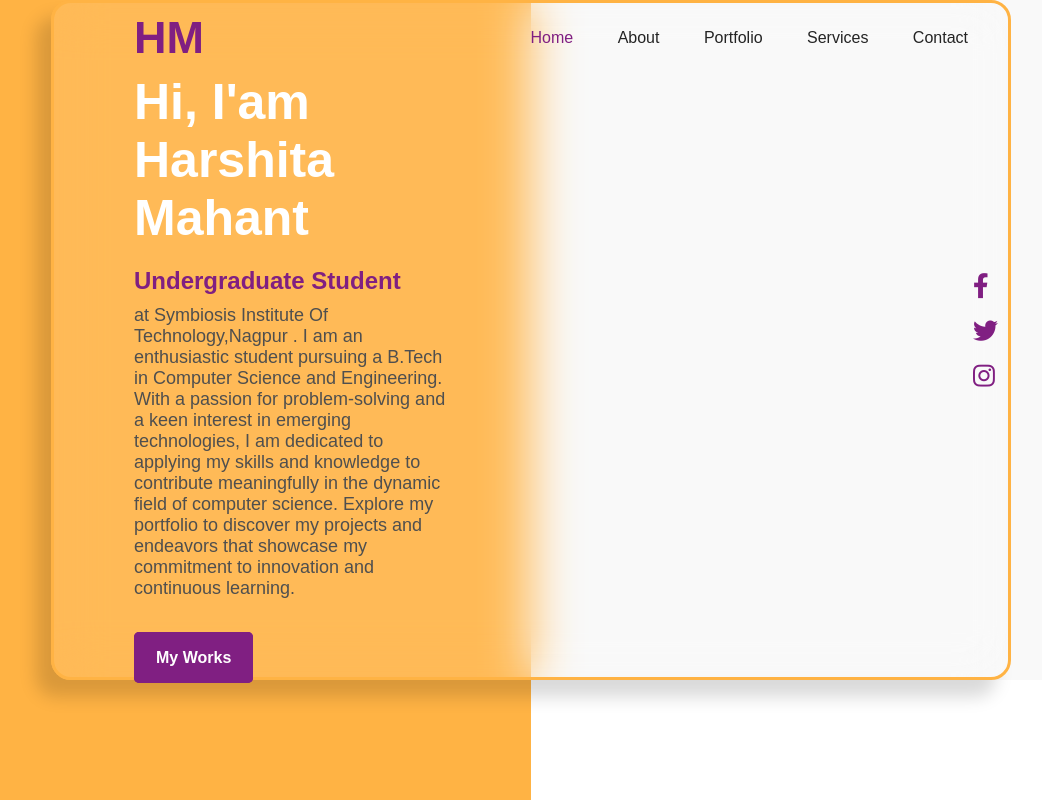
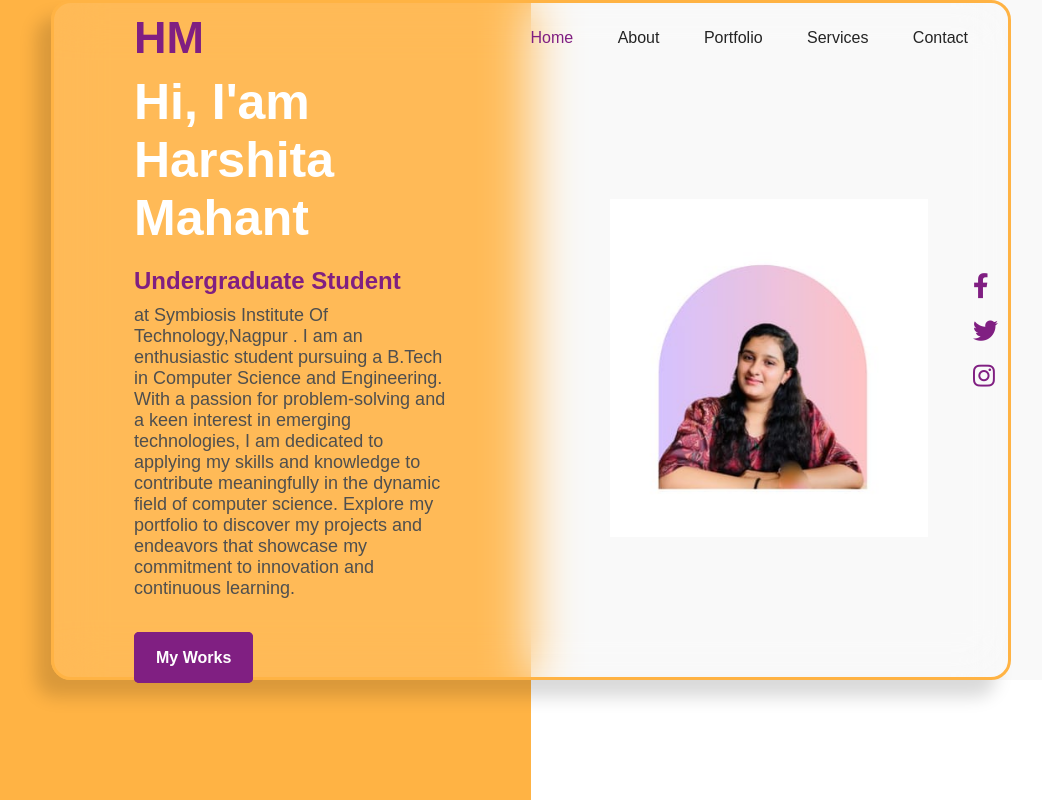
Before and after one commit to Harshitamahant/Oasis-webD, a plain HTML site: page portfolio.html in a window 1280 px wide. Shown: the whole page, without its empty margins (109-1151 px from the left). Drawn offline with Linux system fonts and the light colour scheme.

Commit message:
Add files via upload

```diff
--- a/portfolio.html
+++ b/portfolio.html
@@ -39,7 +39,7 @@
                 </div>
 
                 <div class="div-img">
-                    <img src="hero.png" alt="">
+                    <img src="hero.jpg" alt="">
                 </div>
             </div>
 
```
